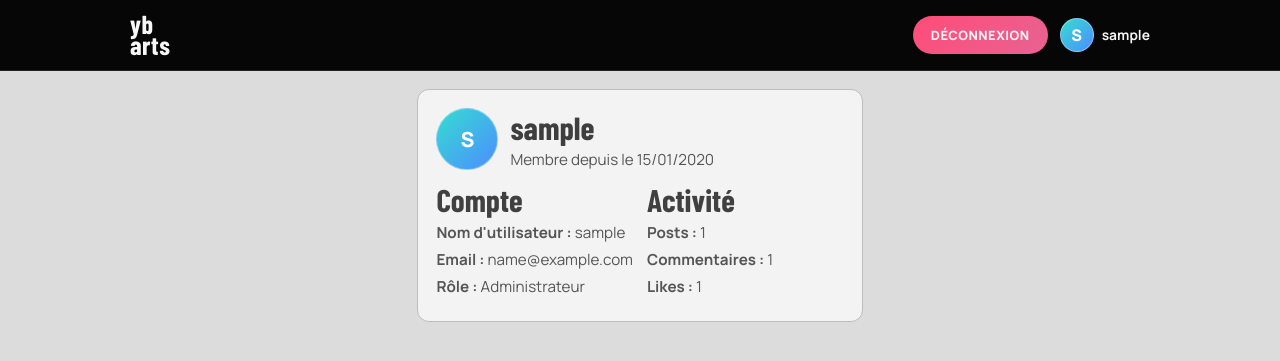
After one commit to Pierrite942/Challenge-48h, a Flask app: page /profile in a window 1280 px wide. The commit adds this page. Shown: the top 361 px of the page. Run offline with Flask 3, Linux system fonts and the light colour scheme; the visitor is signed in with stand-in values (Sample User, id 1); tables that the repository leaves empty hold one stand-in row (values such as "Sample post").

Commit message:
ajout de l'email + profil d'utilisateur

```diff
--- a/app.py
+++ b/app.py
@@ -1,4 +1,5 @@
 import os
+import re
 import uuid
 
 from dotenv import load_dotenv
@@ -102,6 +103,21 @@ def _delete_media_if_exists(media_path: str | None) -> None:
         pass
 
 
+def _build_unique_ynov_email(username: str, used_emails: set[str]) -> str:
+    base = re.sub(r"[^a-z0-9._-]", "", (username or "").strip().lower())
+    if not base:
+        base = "user"
+
+    candidate = f"{base}@ynov.com"
+    counter = 1
+    while candidate in used_emails:
+        candidate = f"{base}{counter}@ynov.com"
+        counter += 1
+
+    used_emails.add(candidate)
+    return candidate
+
+
 def ensure_legacy_schema_updates() -> None:
     inspector = inspect(db.engine)
 
@@ -110,6 +126,28 @@ def ensure_legacy_schema_updates() -> None:
         db.session.execute(
             text('ALTER TABLE "user" ADD COLUMN is_admin BOOLEAN NOT NULL DEFAULT 0')
         )
+        db.session.commit()
+
+    if "email" not in user_columns:
+        db.session.execute(text('ALTER TABLE "user" ADD COLUMN email VARCHAR(255)'))
+        db.session.commit()
+
+    # Remplit les anciens comptes sans email et migre les placeholders historiques.
+    existing_users = db.session.query(User).all()
+    used_emails = {
+        (existing_user.email or "").strip().lower()
+        for existing_user in existing_users
+        if (existing_user.email or "").strip().lower().endswith("@ynov.com")
+    }
+
+    has_updates = False
+    for existing_user in existing_users:
+        normalized_email = (existing_user.email or "").strip().lower()
+        if not normalized_email or normalized_email.endswith("@local.ynov"):
+            existing_user.email = _build_unique_ynov_email(existing_user.username, used_emails)
+            has_updates = True
+
+    if has_updates:
         db.session.commit()
 
     news_columns = [column["name"] for column in inspector.get_columns("news")]
@@ -158,20 +196,30 @@ def index():
 def register():
     if request.method == "POST":
         username = (request.form.get("username") or "").strip()
+        email = (request.form.get("email") or "").strip().lower()
         password = request.form.get("password") or ""
 
-        if not username or not password:
-            flash("Le nom d'utilisateur et le mot de passe sont obligatoires.")
+        if not username or not email or not password:
+            flash("Le nom d'utilisateur, l'email et le mot de passe sont obligatoires.")
+            return render_template("register.html")
+
+        if not re.match(r"^[^\s@]+@ynov\.com$", email):
+            flash("L'adresse email doit se terminer par @ynov.com.")
             return render_template("register.html")
 
         if User.query.filter_by(username=username).first():
             flash("Ce nom d'utilisateur existe déjà.")
             return render_template("register.html")
 
+        if User.query.filter_by(email=email).first():
+            flash("Cette adresse email est déjà utilisée.")
+            return render_template("register.html")
+
         is_first_user = User.query.count() == 0
 
         new_user = User(
             username=username,
+            email=email,
             password_hash=generate_password_hash(password, method="pbkdf2:sha256"),
             is_admin=is_first_user,
         )
@@ -212,6 +260,15 @@ def logout():
     session.clear()
     flash("Tu as été déconnecté.")
     return redirect(url_for("login"))
+
+
+@app.route("/profile")
+def profile():
+    current_user = _get_current_user()
+    if current_user is None:
+        return redirect(url_for("login"))
+
+    return render_template("profile.html", user=current_user)
 
 
 @app.route("/news", methods=["POST"])
--- a/models.py
+++ b/models.py
@@ -12,6 +12,7 @@ class User(db.Model):
 
     id = db.Column(db.Integer, primary_key=True)
     username = db.Column(db.String(50), unique=True, nullable=False, index=True)
+    email = db.Column(db.String(255), unique=True, nullable=False, index=True)
     password_hash = db.Column(db.String(255), nullable=False)
     is_admin = db.Column(db.Boolean, default=False, nullable=False)
     created_at = db.Column(db.DateTime, default=datetime.utcnow, nullable=False)
--- a/static/style.css
+++ b/static/style.css
@@ -41,7 +41,7 @@ a {
     width: min(1020px, calc(100% - 28px));
     margin: 0 auto;
     display: grid;
-    grid-template-columns: 64px 1fr auto;
+    grid-template-columns: 64px auto;
     gap: 14px;
     align-items: center;
 }
@@ -60,20 +60,35 @@ a {
     display: block;
 }
 
-.search-wrap input {
-    width: 100%;
-    border: 2px solid #35ddd1;
-    border-radius: 6px;
-    background: #f4f4f4;
-    color: #202020;
-    padding: 12px 14px;
-    font: inherit;
-}
-
 .header-actions {
     display: inline-flex;
     align-items: center;
     gap: 12px;
+    justify-self: end;
+}
+
+.profile-link {
+    display: inline-flex;
+    align-items: center;
+    gap: 8px;
+    color: #f4f4f4;
+}
+
+.profile-avatar {
+    width: 34px;
+    height: 34px;
+    border-radius: 999px;
+    display: inline-grid;
+    place-items: center;
+    font-weight: 800;
+    color: #ffffff;
+    background: linear-gradient(135deg, #35ddd1, #4c8dff);
+    border: 1px solid rgba(255, 255, 255, 0.35);
+}
+
+.profile-name {
+    font-size: 0.86rem;
+    font-weight: 700;
 }
 
 .header-btn {
@@ -93,14 +108,8 @@ a {
     border: 0;
 }
 
-.header-btn.menu {
-    border-radius: 6px;
-    padding: 10px 14px;
-    cursor: pointer;
-}
-
 .page-content {
-    width: min(1020px, calc(100% - 28px));
+    width: min(1180px, calc(100% - 28px));
     margin: 18px auto 24px;
 }
 
@@ -584,6 +605,57 @@ a {
     padding: 20px;
     display: grid;
     gap: 16px;
+}
+
+.profile-page {
+    display: grid;
+    gap: 16px;
+}
+
+.profile-card {
+    max-width: 760px;
+    margin: 0 auto;
+    background: #f3f3f3;
+    border-radius: 12px;
+}
+
+.profile-header {
+    display: flex;
+    align-items: center;
+    gap: 12px;
+    margin-bottom: 14px;
+}
+
+.profile-avatar.big {
+    width: 62px;
+    height: 62px;
+    font-size: 1.3rem;
+}
+
+.profile-header h1 {
+    margin: 0;
+    color: #3e3e3e;
+    font-size: 2rem;
+    font-family: "Barlow Condensed", sans-serif;
+}
+
+.profile-header p {
+    margin: 4px 0 0;
+}
+
+.profile-grid {
+    display: grid;
+    grid-template-columns: 1fr 1fr;
+    gap: 14px;
+}
+
+.profile-grid h3 {
+    margin: 0 0 8px;
+    color: #404040;
+}
+
+.profile-grid p {
+    margin: 0 0 6px;
 }
 
 .card-heading h2 {
--- a/templates/base.html
+++ b/templates/base.html
@@ -17,17 +17,16 @@
                 <span class="logo-line">arts</span>
             </a>
 
-            <div class="search-wrap">
-                <input type="search" placeholder="Rechercher..." aria-label="Rechercher">
-            </div>
-
             <div class="header-actions">
                 {% if user %}
                 <a href="{{ url_for('logout') }}" class="header-btn primary">Déconnexion</a>
+                <a href="{{ url_for('profile') }}" class="profile-link" aria-label="Voir le profil">
+                    <span class="profile-avatar">{{ user.username[0] | upper if user.username else "U" }}</span>
+                    <span class="profile-name">{{ user.username }}</span>
+                </a>
                 {% else %}
                 <a href="{{ url_for('register') }}" class="header-btn primary">S'inscrire</a>
                 {% endif %}
-                <button type="button" class="header-btn menu">☰ Menu</button>
             </div>
         </div>
     </header>
--- /dev/null
+++ b/templates/profile.html
@@ -0,0 +1,32 @@
+{% extends "base.html" %}
+
+{% block title %}Profil - {{ user.username }}{% endblock %}
+
+{% block content %}
+<section class="profile-page">
+    <article class="box profile-card">
+        <div class="profile-header">
+            <span class="profile-avatar big">{{ user.username[0] | upper if user.username else "U" }}</span>
+            <div>
+                <h1>{{ user.username }}</h1>
+                <p>Membre depuis le {{ user.created_at.strftime('%d/%m/%Y') }}</p>
+            </div>
+        </div>
+
+        <div class="profile-grid">
+            <div>
+                <h3>Compte</h3>
+                <p><strong>Nom d'utilisateur :</strong> {{ user.username }}</p>
+                <p><strong>Email :</strong> {{ user.email }}</p>
+                <p><strong>Rôle :</strong> {{ 'Administrateur' if user.is_admin else 'Etudiant' }}</p>
+            </div>
+            <div>
+                <h3>Activité</h3>
+                <p><strong>Posts :</strong> {{ user.posts | length }}</p>
+                <p><strong>Commentaires :</strong> {{ user.post_comments | length }}</p>
+                <p><strong>Likes :</strong> {{ user.post_likes | length }}</p>
+            </div>
+        </div>
+    </article>
+</section>
+{% endblock %}
--- a/templates/register.html
+++ b/templates/register.html
@@ -16,6 +16,11 @@
         </label>
 
         <label>
+            <span>Email</span>
+            <input type="email" name="email" placeholder="ex: alex@ynov.com" required>
+        </label>
+
+        <label>
             <span>Mot de passe</span>
             <input type="password" name="password" placeholder="Choisis un mot de passe solide" required>
         </label>
```
Also changed, not shown: other parts of static/style.css (+35 -22 lines), templates/index.html (+41 -36 lines).
